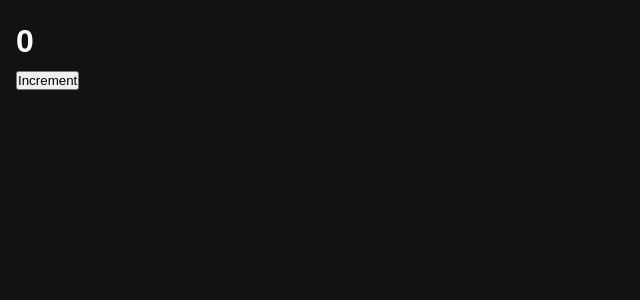
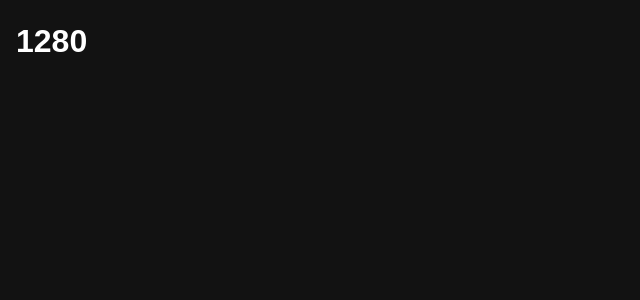
Before and after one commit to Golvi1124/react-state-effect, a React (Vite) app: page / in a window 1280 px wide. Shown: the top 300 px of the page, without its empty margins (0-640 px from the left). Built offline with nearby package versions, Linux system fonts and the light colour scheme.

Commit message:
handle eventlistener

```diff
--- a/src/App.jsx
+++ b/src/App.jsx
@@ -7,19 +7,27 @@
 import { useEffect, useState } from "react";
 
 export default function App() {
-  const [count, setCount] = useState(0);
+  const [width, setWidth] = useState(window.innerWidth);
 
+function handleResize() {
+    setWidth(window.innerWidth);
+  }
 
   useEffect(() => {
-  document.title = `Count is ${count}`;
-    }, [count]);
+ window.addEventListener("resize", handleResize)
+
+ // Cleanup function to remove the event listener when the component unmounts
+  // or before the effect runs again.
+  // This prevents memory leaks and ensures that the event listener is not added multiple times.
+  return () => {
+      window.removeEventListener("resize", handleResize);
+  }
+    }, []);
 
 
   return (
     <div>
-      <h1>{count}</h1>
-      <button onClick={() => setCount(prev => prev +1)}>Increment</button>
-
+      <h1>{width}</h1>
     </div>
   );
 }
```
